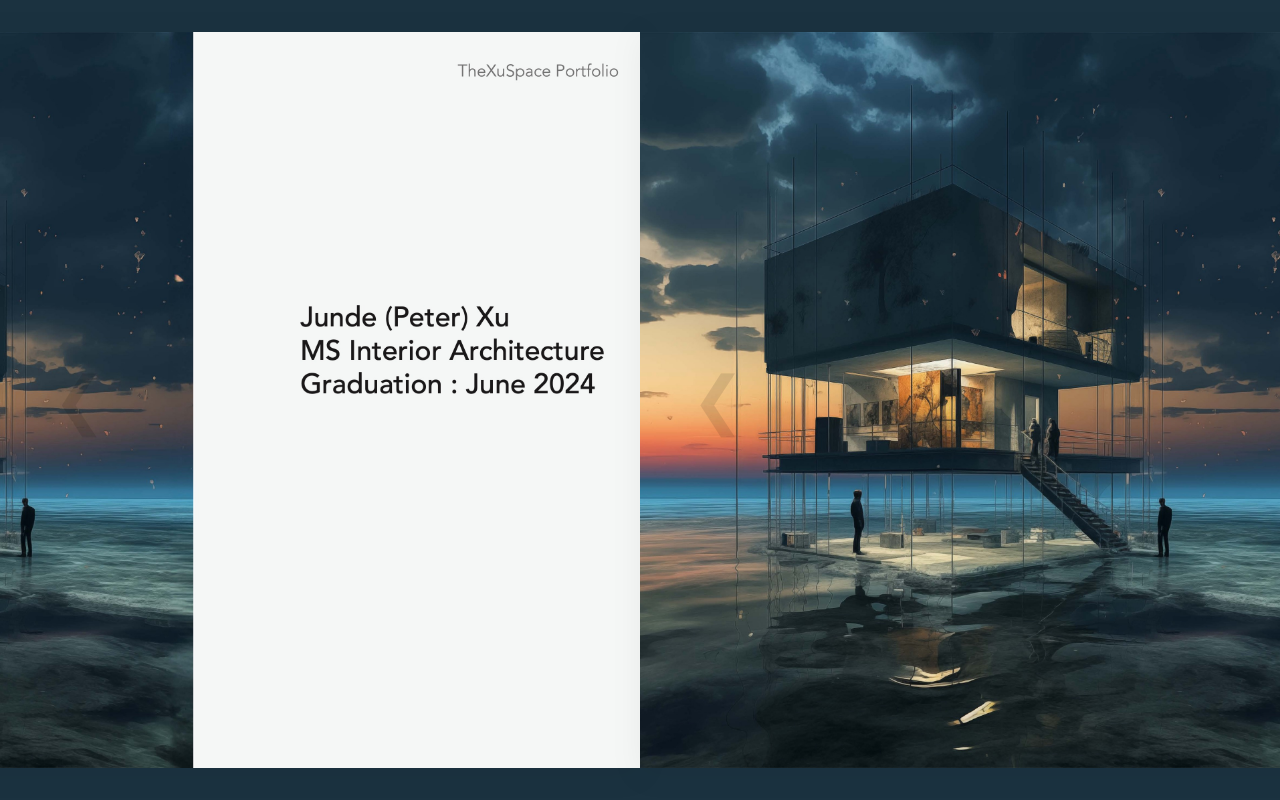
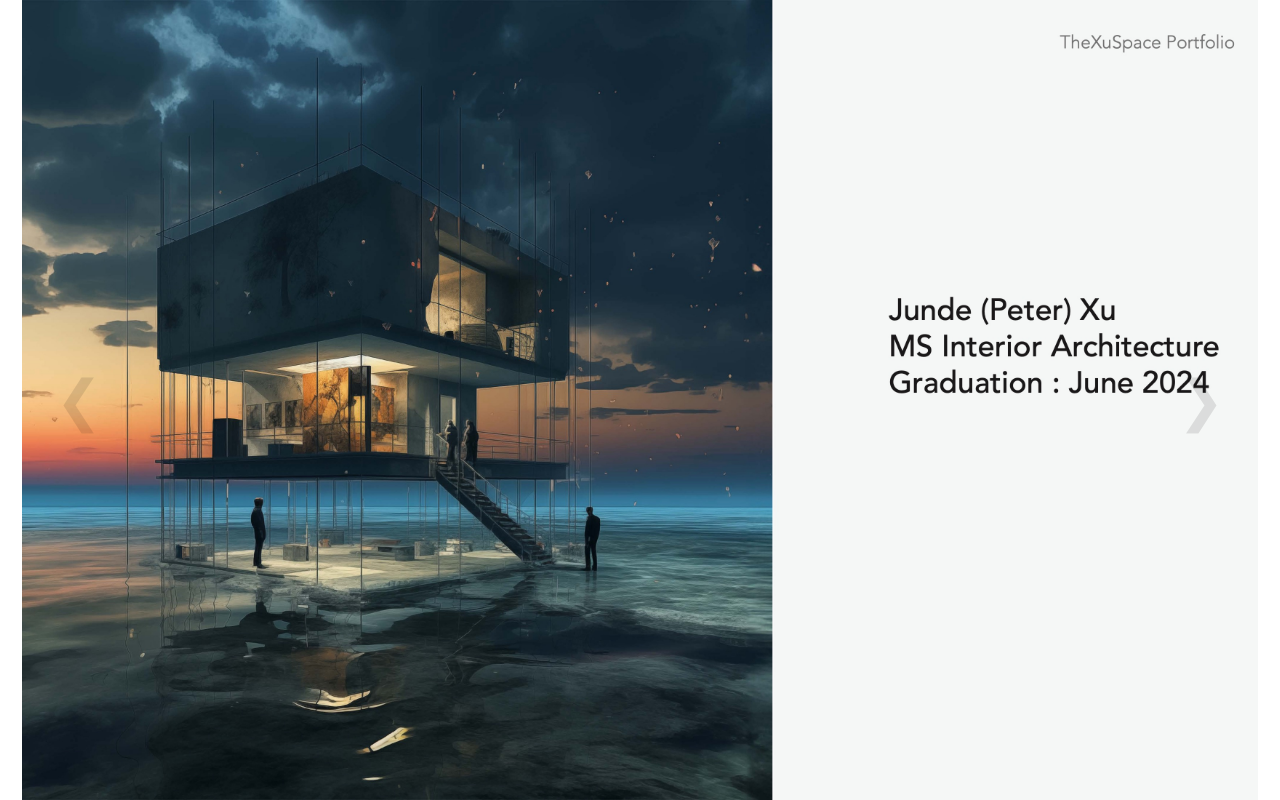
Before and after one commit to TheXuSpace/Design-Portfolio, a plain HTML site: page index.html in a window 1280 px wide. Drawn offline with Linux system fonts and the light colour scheme.

Commit message:
Update index.html

```diff
--- a/index.html
+++ b/index.html
@@ -11,109 +11,10 @@
             width: 100%;
             height: 100%;
             overflow: hidden;
-            background-color: #ffffff;
+            background-color: #ffffff; /* Matches your cover's white background */
             display: flex;
             align-items: center;
             justify-content: center;
-        }
-
-        .slider-container {
-            position: relative;
-            width: 100vw;
-            height: 100vh;
-            display: flex;
-            align-items: center;
-            justify-content: center;
-        }
-
-        .slide {
-            display: none;
-            width: 100%;
-            height: 100vh;
-        }
-
-        .slide.active {
-            display: flex;
-            align-items: center;
-            justify-content: center;
-        }
-
-        img {
-            max-width: 95vw;
-            max-height: 90vh;
-            display: block;
-            object-fit: contain;
-            user-select: none;
-            -webkit-user-drag: none;
-        }
-
-        .nav-btn {
-            position: absolute;
-            top: 50%;
-            transform: translateY(-50%);
-            background: none;
-            border: none;
-            color: #000000;
-            font-size: 4rem;
-            padding: 40px;
-            cursor: pointer;
-            z-index: 10;
-            opacity: 0.1;
-            transition: opacity 0.3s ease;
-        }
-
-        .nav-btn:hover {
-            opacity: 0.8;
-        }
-
-        .prev { left: 2%; }
-        .next { right: 2%; }
-
-        @media (max-width: 768px) {
-            .nav-btn { font-size: 2.5rem; padding: 15px; opacity: 0.3; }
-            img { max-width: 100vw; }
-        }
-    </style>
-</head>
-<body>
-
-    <div class="slider-container">
-        <button class="nav-btn prev" onclick="changeSlide(-1)">&#10094;</button>
-
-        <div class="slide active">
-            <img src="Junde Xu's design portfolio 1.jpeg">
-        </div>
-
-        <div class="slide">
-            <img src="Junde Xu's design portfolio 2.jpeg">
-        </div>
-
-        <div class="slide">
-            <img src="Junde Xu's design portfolio 3.jpeg">
-        </div>
-<!DOCTYPE html>
-<html lang="en">
-<head>
-    <meta charset="UTF-8">
-    <meta name="viewport" content="width=device-width, initial-scale=1.0">
-    <title>Junde Xu | Design Portfolio</title>
-    <style>
-        :root {
-            --bg-color: #ffffff;
-        }
-
-        body, html {
-            margin: 0;
-            padding: 0;
-            width: 100%;
-            height: 100%;
-            overflow: hidden;
-            background-color: var(--bg-color);
-            display: flex;
-            align-items: center;
-            justify-content: center;
-            transition: background-color 0.6s ease-in-out;
-            font-family: sans-serif;
         }
 
         .slider-container {
@@ -138,30 +39,27 @@
         }
 
         img {
-            max-width: 95vw;
-            max-height: 92vh;
+            max-width: 100vw; /* Allows the image to breathe */
+            max-height: 100vh;
             display: block;
-            object-fit: contain;
+            object-fit: contain; /* CRITICAL: Prevents stretching/distortion */
             user-select: none;
-            -webkit-user-drag: none;
-            /* Optional: subtle shadow to define the page edge */
-            filter: drop-shadow(0 5px 15px rgba(0,0,0,0.05));
         }
 
+        /* Navigation Arrows */
         .nav-btn {
             position: absolute;
             top: 50%;
             transform: translateY(-50%);
             background: none;
             border: none;
-            color: #000;
-            font-size: 4rem;
-            padding: 40px;
+            color: #000000;
+            font-size: 3.5rem;
+            padding: 30px;
             cursor: pointer;
             z-index: 100;
-            opacity: 0.1;
-            transition: opacity 0.3s, transform 0.2s;
-            outline: none;
+            opacity: 0.1; /* Very faint so it doesn't distract from your work */
+            transition: opacity 0.3s ease, transform 0.2s;
         }
 
         .nav-btn:hover {
@@ -169,61 +67,43 @@
             transform: translateY(-50%) scale(1.1);
         }
 
-        .prev { left: 1%; }
-        .next { right: 1%; }
-
-        /* Counter for the 34 pages */
-        #counter {
-            position: absolute;
-            bottom: 20px;
-            right: 30px;
-            font-size: 0.7rem;
-            letter-spacing: 2px;
-            color: #000;
-            opacity: 0.3;
-            text-transform: uppercase;
-        }
+        .prev { left: 2%; }
+        .next { right: 2%; }
 
         @media (max-width: 768px) {
-            .nav-btn { font-size: 2.5rem; padding: 15px; opacity: 0.3; }
-            img { max-width: 100vw; max-height: 85vh; }
+            .nav-btn { font-size: 2rem; padding: 15px; opacity: 0.3; }
         }
     </style>
 </head>
 <body>
 
     <div class="slider-container">
-        <button class="nav-btn prev" onclick="changeSlide(-1)" aria-label="Previous">&#10094;</button>
+        <button class="nav-btn prev" onclick="changeSlide(-1)">&#10094;</button>
 
         <div id="gallery"></div>
 
-        <div id="counter">1 / 34</div>
-
-        <button class="nav-btn next" onclick="changeSlide(1)" aria-label="Next">&#10095;</button>
+        <button class="nav-btn next" onclick="changeSlide(1)">&#10095;</button>
     </div>
 
-    <canvas id="canvas" style="display:none;"></canvas>
-
     <script>
-        const totalImages = 34;
+        const totalSlides = 33; // Adjusted for the deleted page 17
         const gallery = document.getElementById('gallery');
-        const counter = document.getElementById('counter');
         let currentSlide = 0;
 
-        // 1. Generate all 34 slides
-        for (let i = 1; i <= totalImages; i++) {
+        // Generate slides and handle the Page 17 skip
+        for (let i = 1; i <= totalSlides; i++) {
             const slide = document.createElement('div');
             slide.className = i === 1 ? 'slide active' : 'slide';
 
+            // Logic: if we are at or past the 17th slide, load image 18
+            let imageNum = i;
+            if (i >= 17) {
+                imageNum = i + 1;
+            }
+
             const img = document.createElement('img');
-            // Matching your exact naming convention
-            img.src = `Junde Xu's design portfolio ${i}.jpeg`;
-            img.alt = `Portfolio Page ${i}`;
-
-            // This ensures the first page color loads immediately
-            if (i === 1) {
-                img.onload = () => updateBackground(img);
-            }
+            // Ensure this matches your file extension (.jpeg or .jpg)
+            img.src = `Junde Xu's design portfolio ${imageNum}.jpeg`;
 
             slide.appendChild(img);
             gallery.appendChild(slide);
@@ -235,46 +115,15 @@
             slides[currentSlide].classList.remove('active');
             currentSlide = (currentSlide + direction + slides.length) % slides.length;
             slides[currentSlide].classList.add('active');
-
-            // Update Counter
-            counter.innerText = `${currentSlide + 1} / ${totalImages}`;
-
-            // Update Background Color
-            const activeImg = slides[currentSlide].querySelector('img');
-            if (activeImg.complete) {
-                updateBackground(activeImg);
-            } else {
-                activeImg.onload = () => updateBackground(activeImg);
-            }
         }
 
-        // 2. Adaptive Background Logic
-        function updateBackground(img) {
-            try {
-                const canvas = document.getElementById('canvas');
-                const ctx = canvas.getContext('2d', { willReadFrequently: true });
-
-                canvas.width = img.naturalWidth;
-                canvas.height = img.naturalHeight;
-                ctx.drawImage(img, 0, 0);
-
-                // Samples the top-left corner (pixel 10,10)
-                const pixel = ctx.getImageData(10, 10, 1, 1).data;
-                const rgb = `rgb(${pixel[0]}, ${pixel[1]}, ${pixel[2]})`;
-
-                document.documentElement.style.setProperty('--bg-color', rgb);
-            } catch (e) {
-                // Fallback to white if there's a security/loading error
-                document.documentElement.style.setProperty('--bg-color', '#ffffff');
-            }
-        }
-
-        // Navigation Controls
+        // Keyboard navigation
         document.addEventListener('keydown', (e) => {
             if (e.key === "ArrowLeft") changeSlide(-1);
             if (e.key === "ArrowRight") changeSlide(1);
         });
 
+        // Swipe navigation for mobile
         let touchstartX = 0;
         document.addEventListener('touchstart', e => { touchstartX = e.changedTouches[0].screenX; }, {passive: true});
         document.addEventListener('touchend', e => {
@@ -282,7 +131,6 @@
             if (touchendX < touchstartX - 50) changeSlide(1);
             if (touchendX > touchstartX + 50) changeSlide(-1);
         }, {passive: true});
-
     </script>
 </body>
 </html>
```
